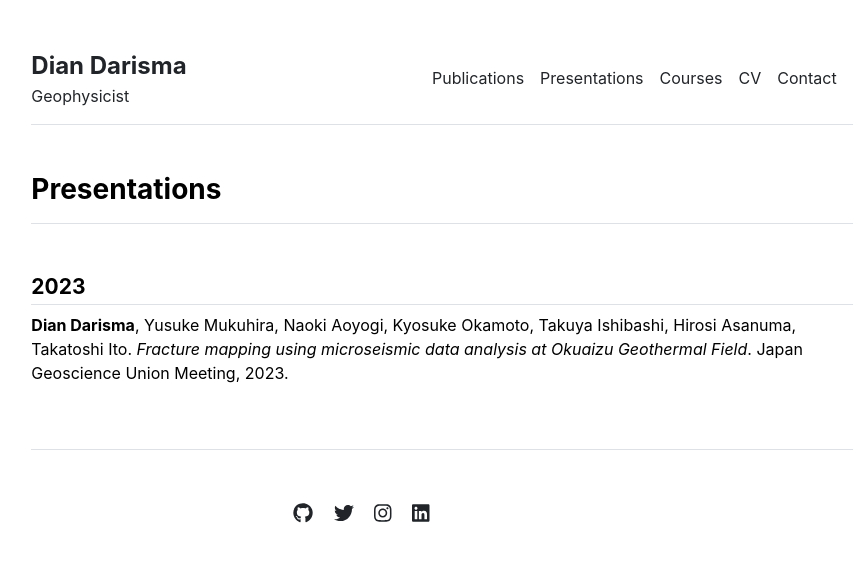
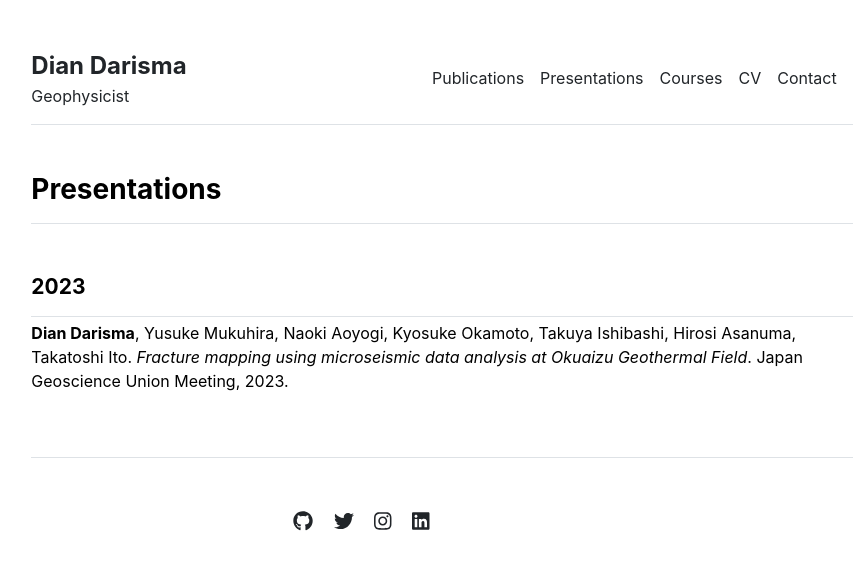
Before and after one commit to diandarisma/diandarisma.github.io, a Jekyll site: the page built from presentations.md, in a window 1280 px wide. Shown: the top 570 px of the page, without its empty margins (198-1066 px from the left). Built offline with Jekyll 4.4.1, drawn with Linux system fonts in a browser that asks for light colours.

Commit message:
Update presentations.html

```diff
--- a/_includes/presentations.html
+++ b/_includes/presentations.html
@@ -2,7 +2,7 @@
   <div>
     <h3 class="fw-bold border-bottom pb-3 mb-5">Presentations</h3>
     <div class="header-container">
-      <h4 class="fw-bold border-bottom pb-1 mb-2"><small>2023</small></h4>
+      <h4 class="fw-bold border-bottom pb-3 mb-1"><small>2023</small></h4>
     </div>
     <p>
       <strong>Dian Darisma</strong>, Yusuke Mukuhira, Naoki Aoyogi, Kyosuke Okamoto, Takuya Ishibashi, Hirosi Asanuma, Takatoshi Ito.
```
